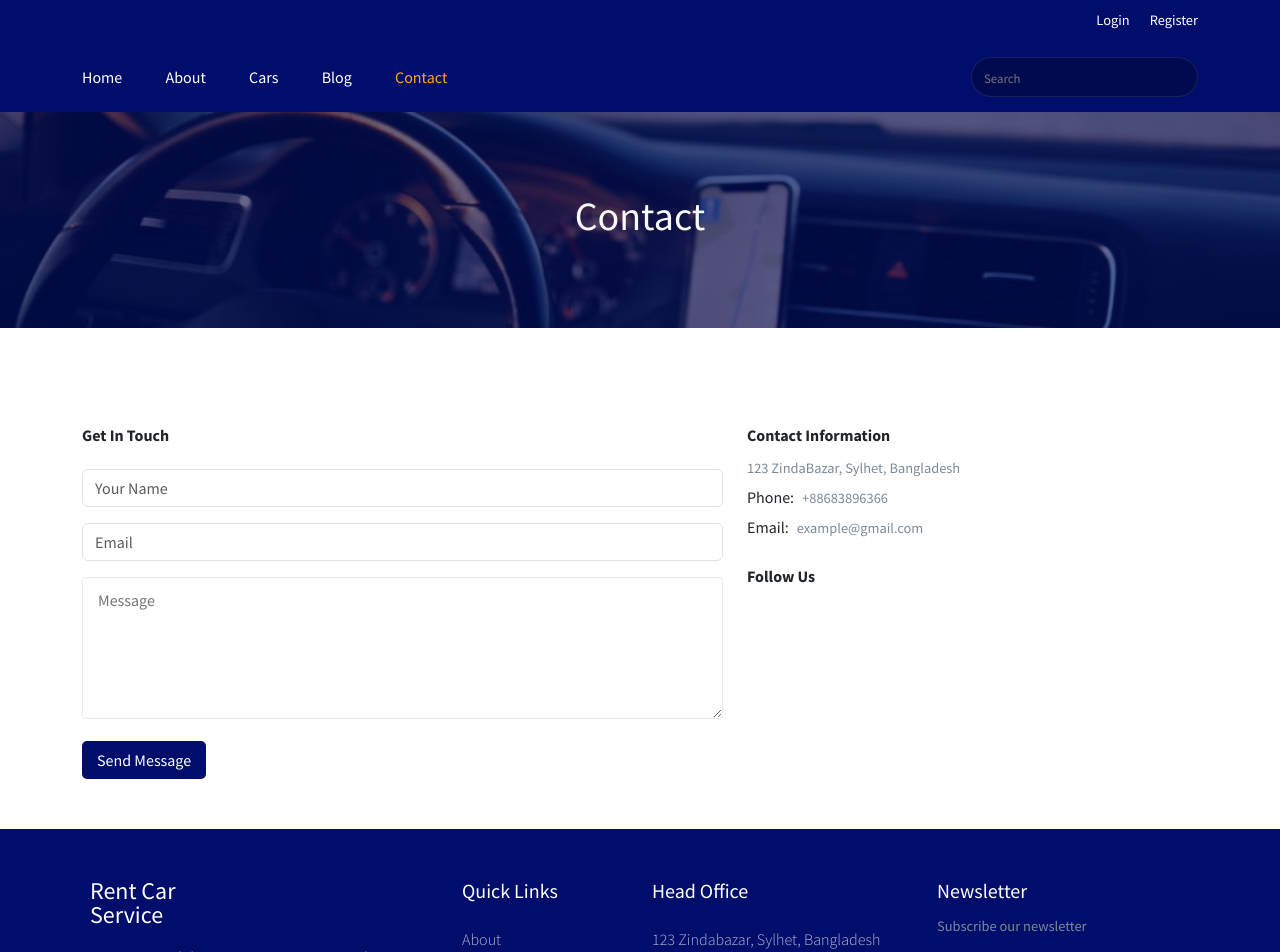
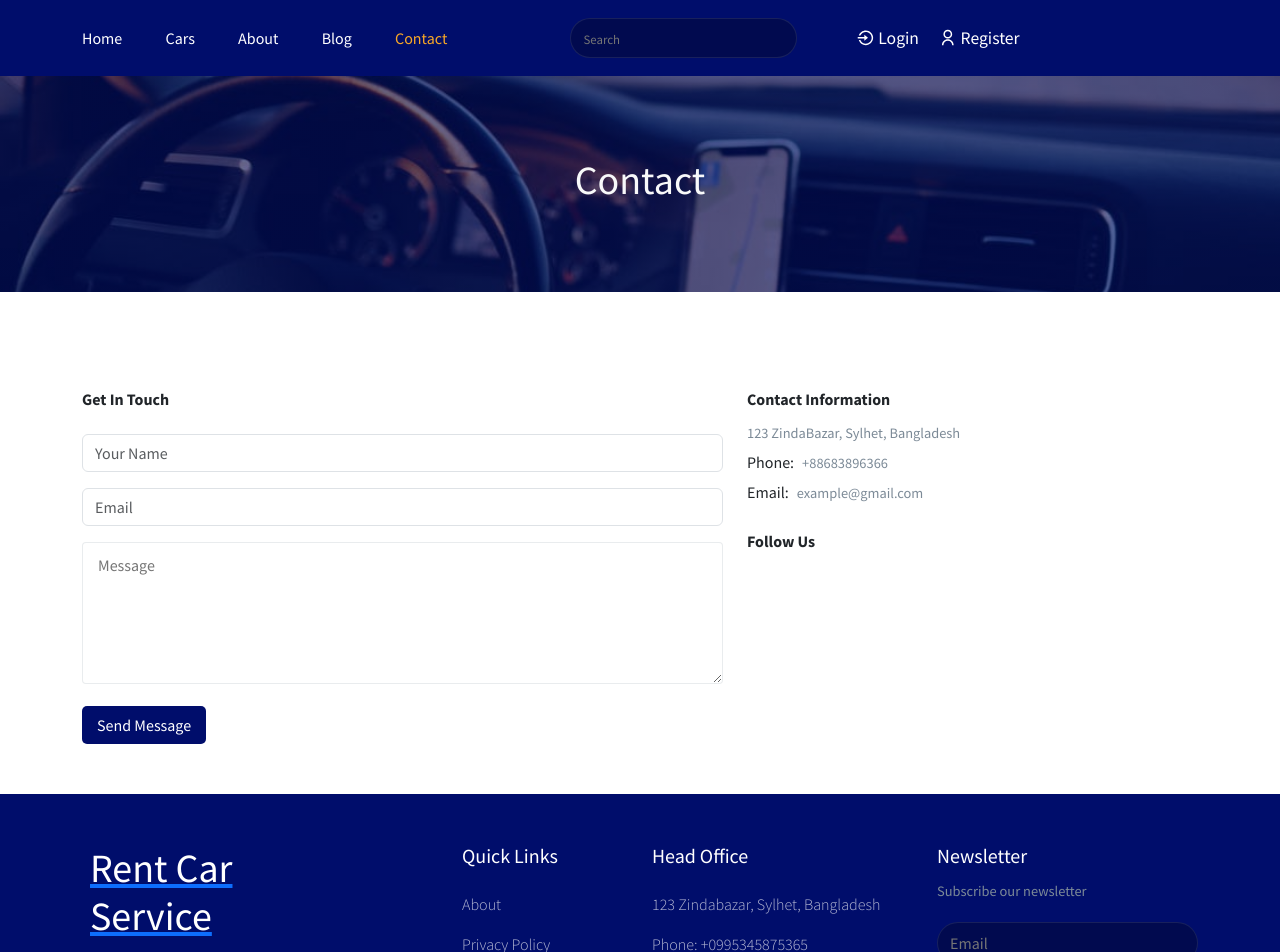
Before and after one commit to Parthgujjar2060/luxe-react-repo, a React (Create React App) app: page /contact in a window 1280 px wide. Shown: the top 952 px of the page. Built offline with nearby package versions, Linux system fonts and the light colour scheme.

Commit message:
Header is changed with few changes like - Login,signup > Icons, Margin, 3 Layers to single layer in header.

```diff
--- a/package.json
+++ b/package.json
@@ -14,6 +14,7 @@
     "framer-motion": "^11.0.3",
     "react": "^18.2.0",
     "react-dom": "^18.2.0",
+    "react-icons": "^5.0.1",
     "react-router-dom": "^6.21.3",
     "react-scripts": "5.0.1",
     "react-slick": "^0.29.0",
--- a/src/components/Header/Header.jsx
+++ b/src/components/Header/Header.jsx
@@ -1,5 +1,5 @@
 import React, { useRef } from "react";
-
+import { RiLoginCircleLine, RiUserLine } from "react-icons/ri";
 import { Container, Row, Col } from "reactstrap";
 import { Link, NavLink } from "react-router-dom";
 import "../../styles/header.css";
@@ -11,14 +11,13 @@ const navLinks = [
     display: "Home",
   },
   {
+    path: "/cars",
+    display: "Cars",
+  },
+  {
     path: "/about",
     display: "About",
   },
-  {
-    path: "/cars",
-    display: "Cars",
-  },
-
   {
     path: "/blogs",
     display: "Blog",
@@ -36,27 +35,6 @@ const Header = () => {
 
   return (
     <header className="header">
-      {/* ============ header top ============ */}
-      <div className="header__top">
-        <Container>
-          <Row>
-            <Col lg="12" md="12" sm="6">
-              <div className="header__top__right d-flex align-items-center justify-content-end gap-3">
-                {/* Link to the login page */}
-                <Link to="/login" className=" d-flex align-items-center gap-1">
-                  <i className="ri-login-circle-line"></i> Login
-                </Link>
-
-                <Link to="/Signup" className=" d-flex align-items-center gap-1">
-                  <i className="ri-user-line"></i> Register
-                </Link>
-              </div>
-            </Col>
-          </Row>
-        </Container>
-      </div>
-
-      {/* ========== main navigation =========== */}
 
       <div className="main__navbar">
         <Container>
@@ -74,20 +52,39 @@ const Header = () => {
                       navClass.isActive ? "nav__active nav__item" : "nav__item"
                     }
                     key={index}
-                  >
+                   >
                     {item.display}
                   </NavLink>
                 ))}
+                <div className="search__box" >
+                  <input type="text" placeholder="Search" />
+                  <span>
+                    <i class="ri-search-line"></i>
+                  </span>
+                </div>
+                <div className="header__top">
+                  <Container>
+                    <Row>
+                      <Col lg="12" md="12" sm="6">
+                        <div className="header__top__right d-flex align-items-center justify-content-end gap-3">
+
+                          <Link to="/login" className=" d-flex align-items-center gap-1">
+                            <i className="ri-login-circle-line"></i> <RiLoginCircleLine /> Login
+                          </Link>
+
+                          <Link to="/Signup" className=" d-flex align-items-center gap-1">
+                            <i className="ri-user-line"></i> <RiUserLine /> Register
+                          </Link>
+                        </div>
+                      </Col>
+                    </Row>
+                  </Container>
+                </div>
               </div>
             </div>
 
             <div className="nav__right">
-              <div className="search__box">
-                <input type="text" placeholder="Search" />
-                <span>
-                  <i class="ri-search-line"></i>
-                </span>
-              </div>
+
             </div>
           </div>
         </Container>
--- a/src/styles/header.css
+++ b/src/styles/header.css
@@ -31,72 +31,12 @@
 .header__top__right a {
   text-decoration: none;
   color: #fff;
-  font-size: 0.9rem;
+  font-size: 1.1rem;
+  transition: color 0.5s ease;
 }
 
 .header__top__right a:hover {
-  color: #fff;
-}
-
-/* ============ header middle style =========== */
-
-.header__middle {
-  padding: 20px 0px;
-}
-
-.logo h1 a span {
-  font-size: 1.5rem;
-}
-
-.logo h1 a i {
-  font-size: 2.2rem;
-}
-
-.logo h1 a {
-  text-decoration: none;
-  color: #000d6b;
-  font-weight: 700;
-}
-
-.logo h1 {
-  line-height: 1.5rem;
-}
-
-.header__location span i {
-  font-size: 2.2rem;
-  color: #000d6b;
-}
-
-.header__location-content h4 {
-  font-size: 1.2rem;
-  font-weight: 700;
-  color: #000d6b;
-}
-
-.header__location-content h6 {
-  font-weight: 600;
-}
-
-.header__btn {
-  background: #000d6b !important;
-  padding: 10px 20px;
-  border: none;
-  outline: none;
-  border-radius: 5px;
-}
-
-.header__btn a {
-  display: flex;
-  align-items: center;
-  column-gap: 0.4rem;
-  text-decoration: none;
-  color: #fff;
-  justify-content: end;
-  font-size: 0.9rem;
-}
-
-.header__btn a:hover {
-  color: #fff;
+  color: #f9a826;
 }
 
 /* ================ main navbar styles =========== */
@@ -139,6 +79,7 @@
   align-items: center;
   border-radius: 50px;
   background: #020a4de9;
+  margin-left: 80px;
 }
 
 .search__box input {
```
Also changed, not shown: 1 other file (tests, documents, lock files or other folders).
